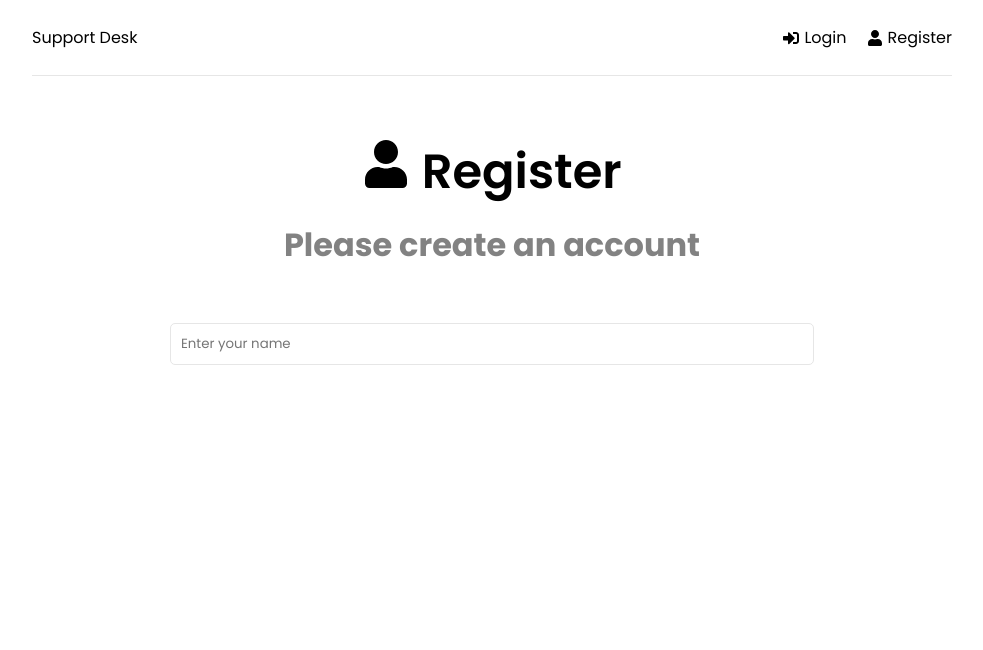
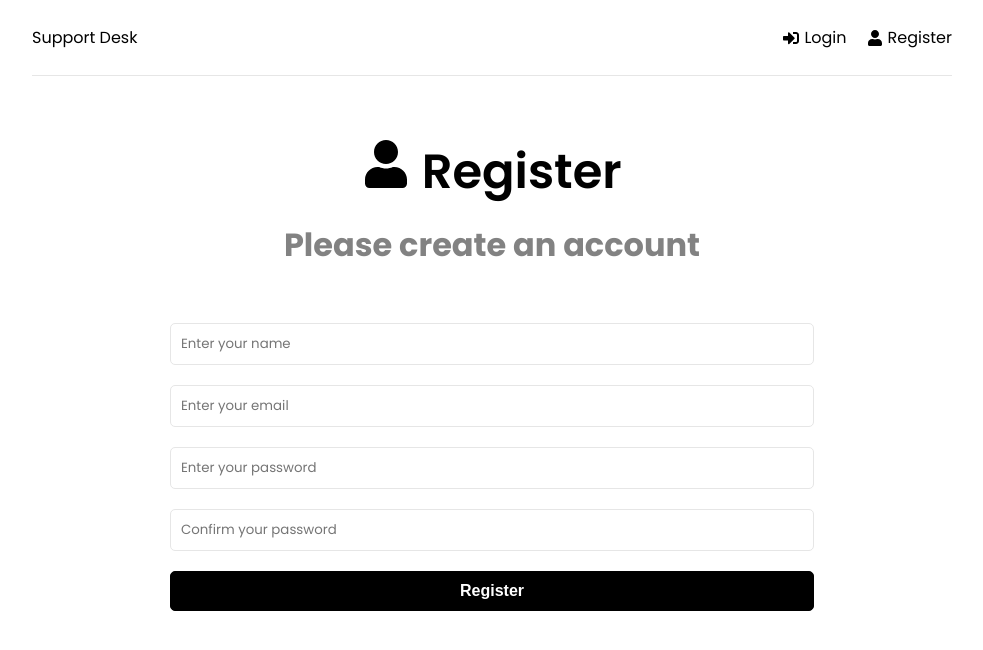
Before and after one commit to Farahat612/brad-react, a React (Create React App) app in the folder support-desk/frontend/: page /register in a window 1280 px wide. Shown: the top 650 px of the page, without its empty margins (148-1131 px from the left). Built offline with nearby package versions, Linux system fonts and the light colour scheme.

Commit message:
Register Page first two

```diff
--- a/support-desk/frontend/src/pages/Register.jsx
+++ b/support-desk/frontend/src/pages/Register.jsx
@@ -43,6 +43,42 @@ const Register = () => {
               onChange={onChange}
             />
           </div>
+          <div className='form-group'>
+            <input
+              className='form-control'
+              type='email'
+              placeholder='Enter your email'
+              id='email'
+              name='email'
+              value={email}
+              onChange={onChange}
+            />
+          </div>
+          <div className='form-group'>
+            <input
+              className='form-control'
+              type='password'
+              placeholder='Enter your password'
+              id='password'
+              name='password'
+              value={password}
+              onChange={onChange}
+            />
+          </div>
+          <div className='form-group'>
+            <input
+              className='form-control'
+              type='password'
+              placeholder='Confirm your password'
+              id='password2'
+              name='password2'
+              value={password2}
+              onChange={onChange}
+            />
+          </div>
+          <div className='form-group'>
+            <button className='btn btn-block'>Register</button>
+          </div>
         </form>
       </section>
     </>
```
